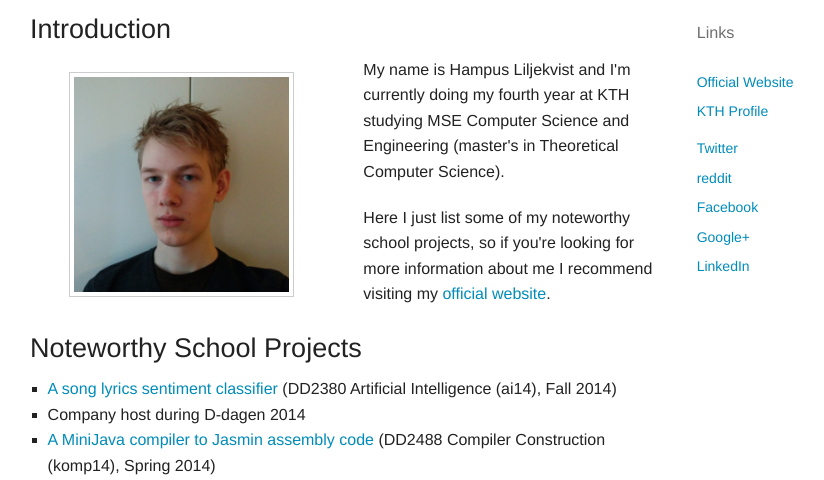
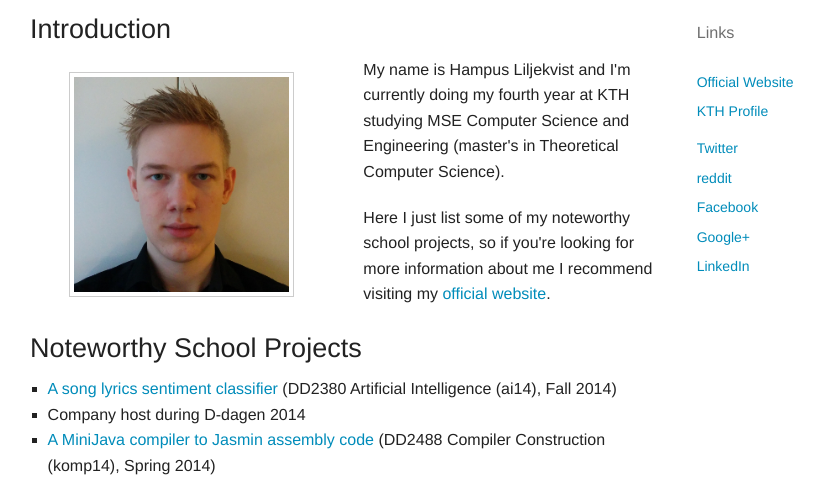
Before and after one commit to hlilje/kth-homepage, a PHP site: page / in a window 1280 px wide. Shown: the part 113-593 px from the top of the page, without its empty margins (125-949 px from the left). Run offline with PHP 8.4, Linux system fonts and the light colour scheme.

Commit message:
Add kexjobb

```diff
--- a/index.php
+++ b/index.php
@@ -33,7 +33,7 @@
             <div class="row">
               <div class="medium-6 columns collapse">
                 <figure>
-                  <a class="th" href="#"><img src="img/profile-picture-3_256.jpg" alt="Portrait"></a>
+                  <a class="th" href="#"><img src="img/profile-picture.jpg" alt="Portrait"></a>
                 </figure>
               </div>
               <div class="medium-6 columns collapse">
@@ -55,7 +55,7 @@
               <li><a href="https://github.com/hlilje/komp14-compiler">A MiniJava compiler to Jasmin assembly code</a> (DD2488 Compiler Construction (komp14), Spring 2014)</li>
               <li><a href="https://github.com/hlilje/dgi14-voxels">A procedural voxel renderer using Perlin noise</a> (DH2323 Computer Graphics and Interaction (dgi14), Spring 2014)</li>
               <li><a href="https://github.com/mvk13ogb/qwait">QWait: The next generation lab queueing system for KTH CSC</a> (DD1365 Software Engineering (mvk13), Fall 2013 - Spring 2014)</li>
-              <li>My bachelor degree project about pseudorandom number generators, <a href="#">report</a> and <a href="https://github.com/hlilje/better-random">improved XORShift</a> (DD143X Degree Project in Computer Science, First Cycle (dkand14), Spring 2014)</li>
+              <li>My bachelor degree project about pseudorandom number generators, <a href="pdf/slutrapport15.HLiljekvist.MHakansson.pdf">report</a> and <a href="https://github.com/hlilje/better-random">improved XORShift</a> (DD143X Degree Project in Computer Science, First Cycle (dkand14), Spring 2014)</li>
               <li><a href="http://mdik3.blogspot.se/">Conceptualising a mobile app for tourist navigation in Stockholm</a> (DH1620 Human-Computer Interaction, Introductory Course (mdi13), Spring 2013)</li>
               <li>A memory game (DD1341 Introduction to Computer Science (inda11), Spring 2012)</li>
             </ul>
```
Also changed, not shown: img/profile-picture-3_256.jpg (deleted), img/profile-picture.jpg (added).
